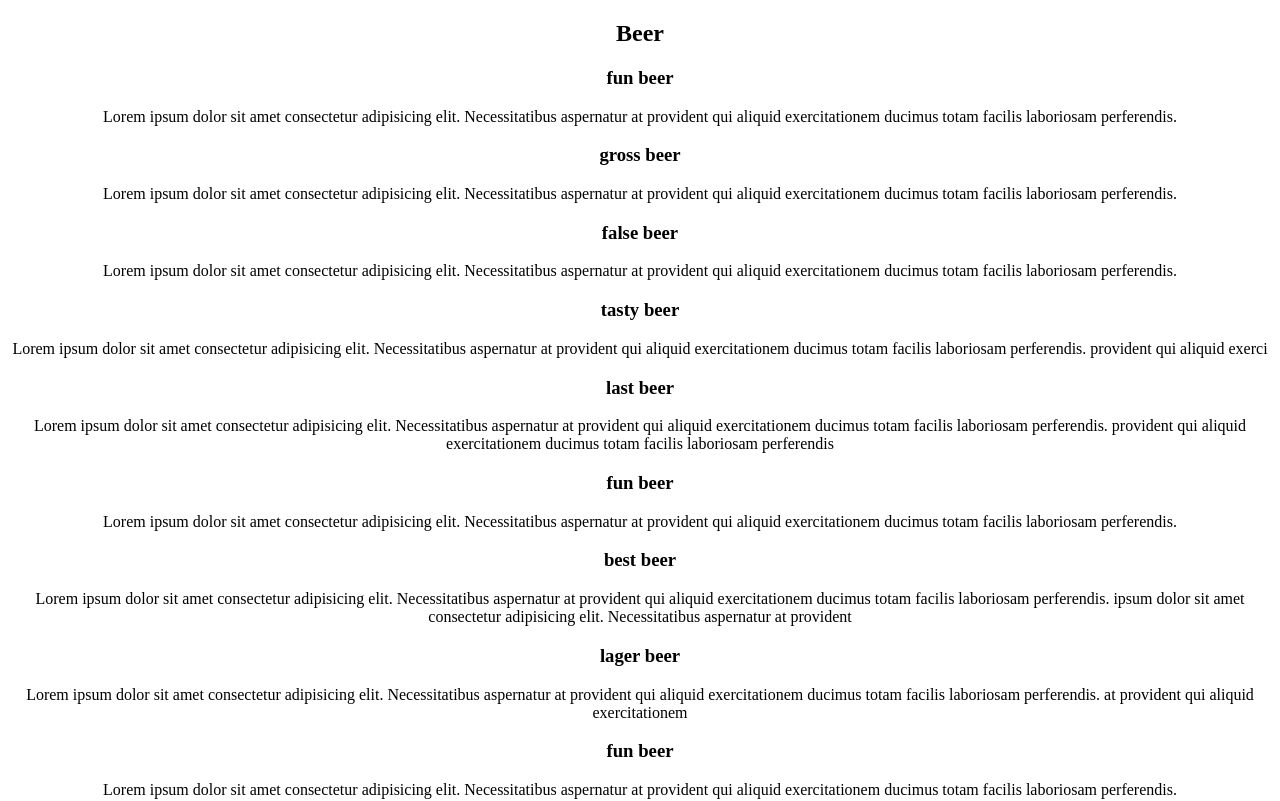
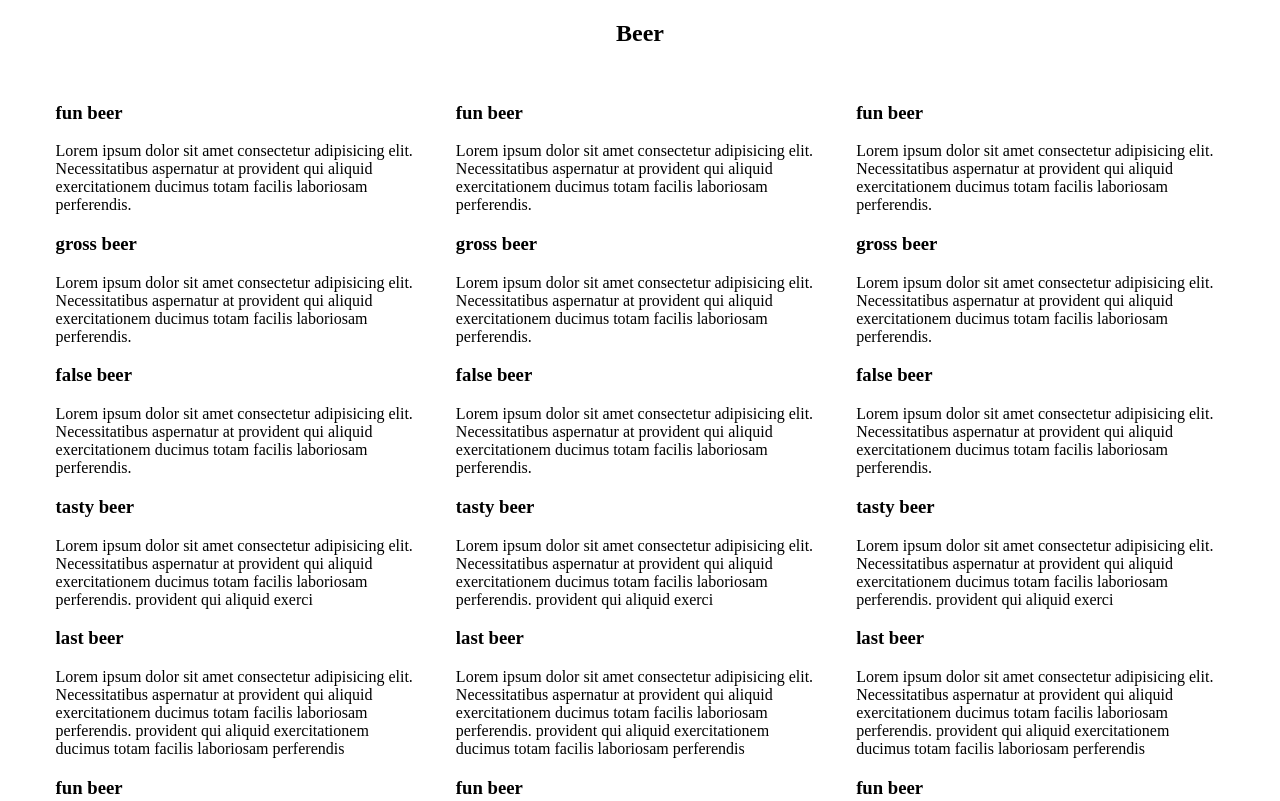
Before and after one commit to dustin100/favs-app, a React (Create React App) app: page / in a window 1280 px wide. Shown: the top 801 px of the page. Built offline with nearby package versions, Linux system fonts and the light colour scheme.

Commit message:
simple css added for testing

```diff
--- a/src/App.css
+++ b/src/App.css
@@ -1,3 +1,45 @@
-.App {
-	text-align: center;
+.wrapper {
+	max-width: 1400px;
+	margin: 0 auto;
+	width: 95%;
 }
+
+.btn {
+	text-transform: uppercase;
+	text-decoration: none;
+	padding: 20px;
+	background: green;
+	color: red;
+	border: 2px solid red;
+	display: inline-block;
+	margin-bottom: 1rem;
+	width: 400px;
+}
+
+.btn:hover {
+	cursor: pointer;
+	color: green;
+	background: red;
+}
+
+.btn:disabled,
+.btn:disabled:hover {
+	color: #000;
+	opacity: 0.2;
+	cursor: not-allowed;
+	background: #e4f2e4;
+}
+
+.threeCols {
+  display: flex;
+  justify-content: space-around;
+}
+
+.col {
+  max-width: 33%;
+  padding: 1rem;
+}
+
+.currentCatTitle {
+text-align: center;
+}
--- a/src/App.js
+++ b/src/App.js
@@ -3,7 +3,7 @@ import CategoryPage from './components/pages/CategoryPage'
 
 const App = () => {
 	return (
-		<div className='App'>
+		<div className='wrapper'>
 			<CategoryPage />
 		</div>
 	);
--- a/src/components/pages/CategoryPage.js
+++ b/src/components/pages/CategoryPage.js
@@ -1,4 +1,4 @@
-import React from 'react';
+import React, { Fragment } from 'react';
 import Column from '../ui/Column';
 import { fakeData } from '../../fakeData';
 import CurrentCategory from '../ui/CurrentCategory';
@@ -13,12 +13,14 @@ import CurrentCategory from '../ui/CurrentCategory';
 
 const CategoryPage = (props) => {
 	return (
-		<div>
-			<CurrentCategory category='Beer'/>
-			<Column cards={fakeData} />
-			<Column cards={fakeData} />
-			<Column cards={fakeData} />
-		</div>
+		<Fragment>
+			<CurrentCategory category='Beer' />
+			<div className='threeCols'>
+				<Column cards={fakeData} />
+				<Column cards={fakeData} />
+				<Column cards={fakeData} />
+			</div>
+		</Fragment>
 	);
 };
 
--- a/src/components/ui/Column.js
+++ b/src/components/ui/Column.js
@@ -3,13 +3,16 @@ import Card from './Card';
 
 const Column = ({ cards }) => {
 	if (cards) {
-		const listOfCards = cards.map((card) => {
-			return <Card name={card.name} rating={card.rating} notes={card.notes} />;
-        });
-        return listOfCards
+		return (
+			<div className='col'>
+				{cards.map((card) => {
+					return (
+						<Card name={card.name} rating={card.rating} notes={card.notes} />
+					);
+				})}
+			</div>
+		);
 	}
-
-	return <div className='col'>listOfCards</div>;
 };
 
 export default Column;
--- a/src/components/ui/CurrentCategory.js
+++ b/src/components/ui/CurrentCategory.js
@@ -1,10 +1,9 @@
 import React, { Fragment } from 'react';
-
 
 const CurrentCategory = ({ category }) => {
 	return (
 		<Fragment>
-			<h2>{category}</h2>
+			<h2 className='currentCatTitle'>{category}</h2>
 		</Fragment>
 	);
 };
```
